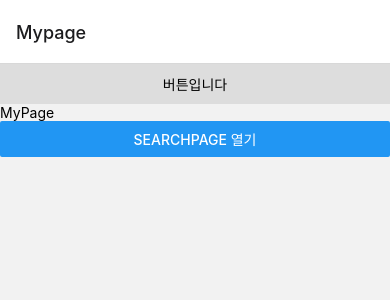
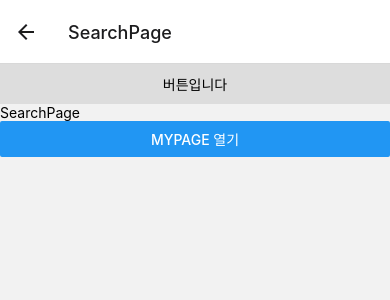
Before and after one commit to Scoup-team/Front, a React Native app in the folder client/: screen /SearchPage in a window 390 px wide. Shown: the top 300 px of the page. Built offline with nearby package versions, Linux system fonts and the light colour scheme.

Commit message:
🐛 페이지 전환 오류 해결

```diff
--- a/client/App.js
+++ b/client/App.js
@@ -1,18 +1,17 @@
 import { NavigationContainer } from "@react-navigation/native";
 import React from "react";
-// import {StyleSheet} from 'react-native';
-import Mypage from "./screens/Mypage";
-import Searchpage from "./screens/Searchpage";
-import { createNativeStackNavigator } from "@react-navigation/native-stack";
+import MyPage from "./screens/MyPage";
+import SearchPage from "./screens/SearchPage";
+import { createStackNavigator } from "@react-navigation/stack";
 
-const Stack = createNativeStackNavigator();
+const Stack = createStackNavigator();
 
 const App = () => {
   return (
     <NavigationContainer>
-      <Stack.Navigator initialRouteName="Mypage">
-        <Stack.Screen name="Mypage" component={Mypage} />
-        <Stack.Screen name="Searchpage" component={Searchpage} />
+      <Stack.Navigator initialRouteName="MyPage">
+        <Stack.Screen name="MyPage" component={MyPage} />
+        <Stack.Screen name="SearchPage" component={SearchPage} />
       </Stack.Navigator>
     </NavigationContainer>
   );
--- a/client/app.json
+++ b/client/app.json
@@ -4,7 +4,7 @@
     "slug": "client",
     "version": "1.0.0",
     "orientation": "portrait",
-    "icon": "./assets/icon.png",
+     "icon": "./assets/icon.png",
     "userInterfaceStyle": "light",
     "splash": {
       "image": "./assets/splash.png",
--- a/client/screens/Mypage.js
+++ b/client/screens/Mypage.js
@@ -8,7 +8,7 @@ const MyPage = ({navigation}) => {
         <Text style={{color: 'black'}}>버튼입니다</Text>
       </TouchableOpacity>
       <Text>MyPage</Text>
-      <Button title="Searchpage 열기" onPress={() => navigation.navigate('Searchpage')} />
+      <Button title="Searchpage 열기" onPress={() => navigation.navigate('SearchPage')} />
     </View>
   );
 };
--- a/client/screens/Searchpage.js
+++ b/client/screens/Searchpage.js
@@ -1,13 +1,13 @@
 import React from "react";
 import { View, Text, Button, TouchableOpacity, StyleSheet } from "react-native";
 
-const Searchpage = ({ navigation }) => {
+const SearchPage = ({ navigation }) => {
   return (
     <View>
       <TouchableOpacity style={styles.button}>
         <Text style={{ color: "black" }}>버튼입니다</Text>
       </TouchableOpacity>
-      <Text>Searchpage</Text>
+      <Text>SearchPage</Text>
       <Button
         title="MyPage 열기"
         onPress={() => navigation.navigate("MyPage")}
@@ -24,4 +24,4 @@ const styles = StyleSheet.create({
   },
 });
 
-export default Searchpage;
+export default SearchPage;
```
